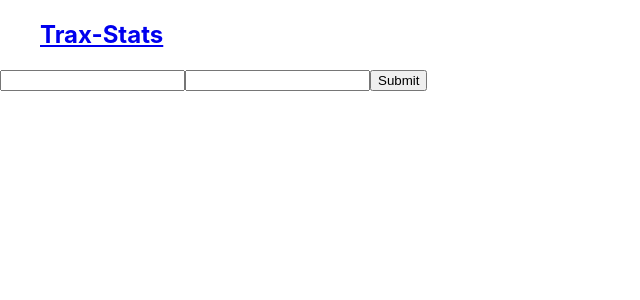
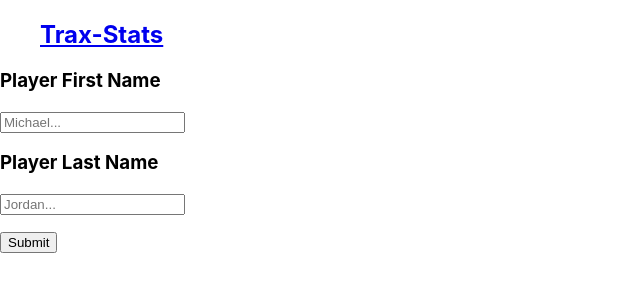
Before and after one commit to StinCodes/TraxStats, a React (Create React App) app: page / in a window 1280 px wide. Shown: the top 300 px of the page, without its empty margins (0-640 px from the left). Built offline with nearby package versions, Linux system fonts and the light colour scheme.

Commit message:
small changes, still need to figure out middleware and TypeError circular error

```diff
--- a/src/App.js
+++ b/src/App.js
@@ -1,13 +1,13 @@
 import Navbar from "./components/Navbar";
-// import SearchPlayer from "./components/SearchPlayer";
-import SearchPlayerState from "./components/SearchPlayerState";
+import SearchPlayer from "./components/SearchPlayer";
+// import SearchPlayerState from "./components/SearchPlayerState";
 
 function App() {
   return (
     <div className="App">
       <Navbar/>
-      {/* <SearchPlayer/> */}
-      <SearchPlayerState/>
+      <SearchPlayer/>
+      {/* <SearchPlayerState/> */}
     </div>
   );
 }
--- a/src/components/SearchPlayer.jsx
+++ b/src/components/SearchPlayer.jsx
@@ -19,46 +19,21 @@
     resolver: yupResolver(schema),
   });
 
-  console.log(
-    "🚀 ~ file: SearchPlayer.jsx:17 ~ SearchPlayer ~ lastName:",
-    getValues("lastName")
-  );
-
-  // const options = {
-  //   headers: {
-  //     "Access-Control-Allow-Origin": "*",
-  //     "Access-Control-Allow-Methods": "GET,PUT,POST,DELETE,PATCH,OPTIONS",
-  //   },
-  //   params: { lastName: getValues("lastName") },
-  // };
-
-  // const submitForm = () => {
-  //   axios.get(`http://localhost:8080/api/v1/`, { options }).then((res) => {
-  //     console.log(res);
-  //   });
-  // };
 
   const submitForm = async () => {
     try {
       const body = { firstName: getValues("lastName") };
-      // const response = await axios.post("/auth/register", body, {
-      //       header: {
-      //           'Content-Type': 'application/json'
-      //       }
       const response = await axios
         .get(`http://localhost:8080/api/v1/`, {
           method: "GET",
-          // body: JSON.stringify({
-          //   lastName: getValues("lastName"),
-          // }),
-          body,
           headers: {
             "Access-Control-Allow-Origin": "*",
             "Access-Control-Allow-Methods": "GET,PUT,POST,DELETE,PATCH,OPTIONS",
-            "Content-Type": "application/x-www-form-urlencoded"
+            "Content-Type": "application/x-www-form-urlencoded",
           },
+          body: JSON.stringify(body)
         })
-        .then((response) => response)
+        .then((response) => console.log(response))
         .then((json) => console.log(json));
     } catch (error) {
       console.warn(error);
--- a/src/components/SearchPlayerState.jsx
+++ b/src/components/SearchPlayerState.jsx
@@ -1,6 +1,5 @@
 import React, { useState } from "react";
 import axios from "axios";
-import { set } from "react-hook-form";
 
 const SearchPlayerState = () => {
   const [firstName, setFirstName] = useState("");
```
Also changed, not shown: 1 other file (tests, documents, lock files or other folders).
